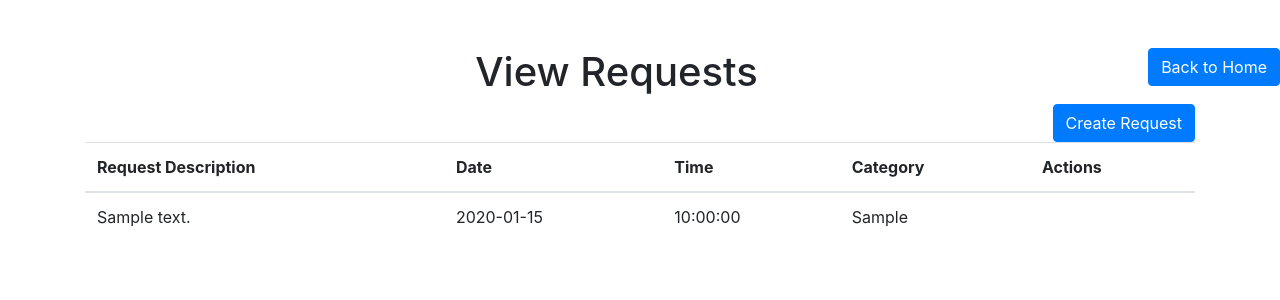
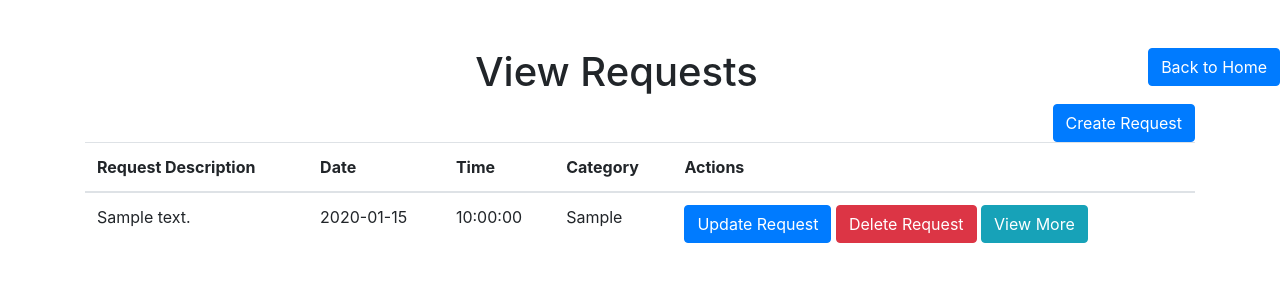
Before and after one commit to zerulite/CSCI314_SIM2025Q4_T05_uno, a Flask app: page /PIN/ViewReq in a window 1280 px wide. Shown: the top 300 px of the page. Run offline with Flask 3, Linux system fonts and the light colour scheme; the visitor is signed in with stand-in values (Sample User, id 1); tables that the repository leaves empty hold one stand-in row (values such as "Sample post").

Commit message:
Re-added buttons into viewRequest page

```diff
--- a/templates/PIN/searchCompletedRequest.html
+++ b/templates/PIN/searchCompletedRequest.html
@@ -17,7 +17,7 @@
 
             <div class="card shadow-sm">
                 <div class="card-body">
-                    <form method="get" action="/PIN/SearchReq" class="mb-2">
+                    <form method="get" action="/PIN/SearchCompletedReq" class="mb-2">
                         <div
                             class="d-flex flex-nowrap align-items-end overflow-auto filter"
                         >
--- a/templates/PIN/viewRequest.html
+++ b/templates/PIN/viewRequest.html
@@ -52,7 +52,31 @@
                         <td>{{ result[3] }}</td>
                         <td>{{ result[7] }}</td>
                         <td>
-                            <!-- Action buttons -->
+                            <a
+                                class="btn btn-primary"
+                                href="/PIN/ViewUpdateReqPg?requestID={{ result[0] }}&reqStatus={{result[4]}}"
+                                >Update Request</a
+                            >
+                            <form
+                                method="POST"
+                                action="/PIN/DeleteReq"
+                                style="display: inline"
+                            >
+                                <input
+                                    type="hidden"
+                                    name="requestID"
+                                    value="{{ result[0] }}"
+                                />
+                                <button type="submit" class="btn btn-danger">
+                                    Delete Request
+                                </button>
+                            </form>
+                            <a
+                                class="btn btn-info"
+                                href="/PIN/ViewAReq?requestID={{ result[0] }}"
+                            >
+                                View More
+                            </a>
                         </td>
                     </tr>
                     {% endfor %} {% else %}
```
